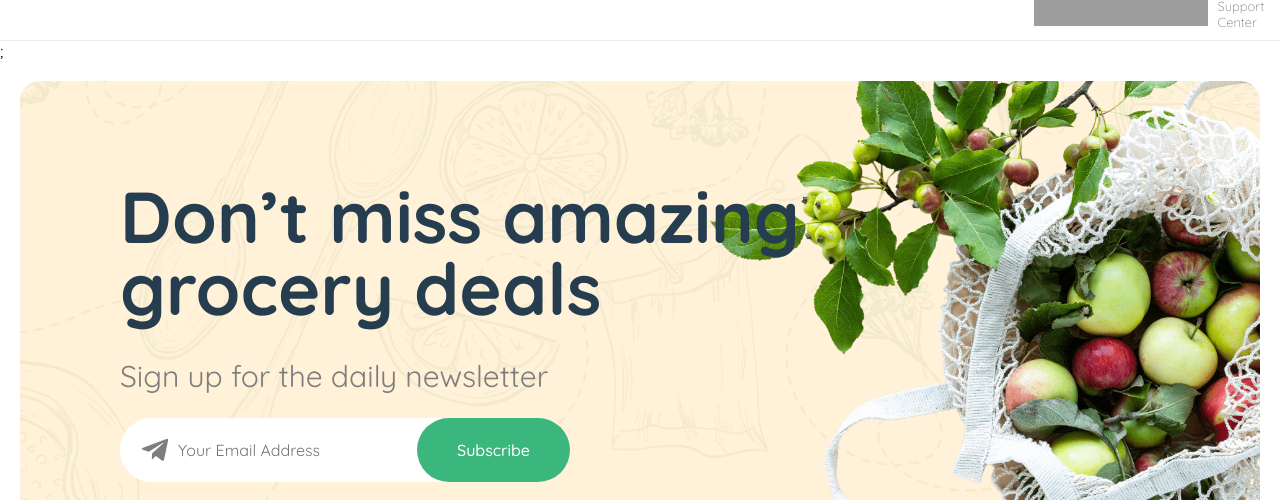
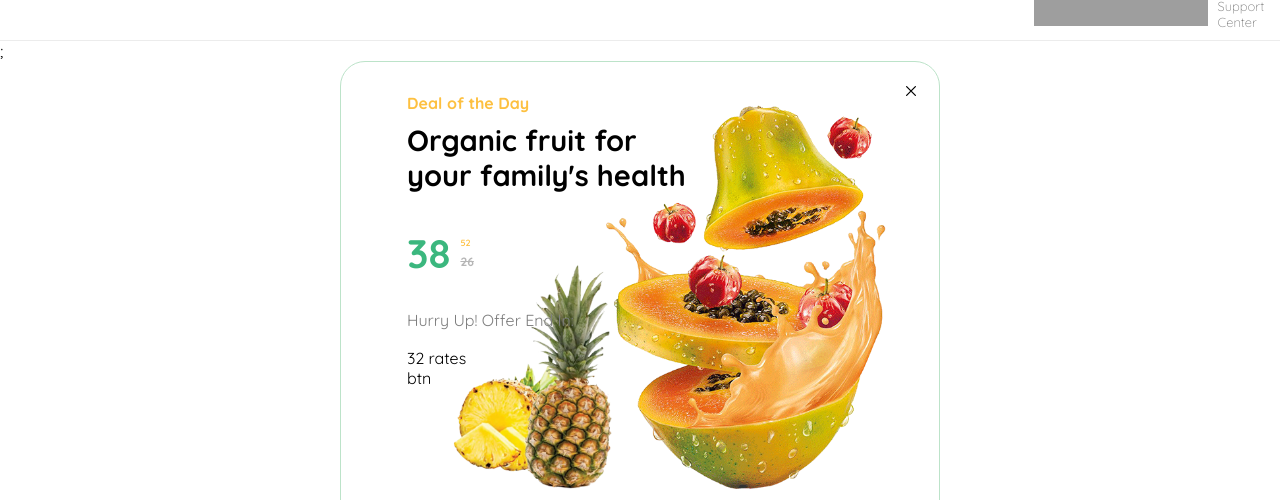
Before and after one commit to mohammadalemustafa/ecommerce_web, a React (Vite) app: page /home in a window 1280 px wide. Shown: the part 300-800 px from the top of the page. Built offline with nearby package versions, Linux system fonts and the light colour scheme; grey boxes are pictures that could not be loaded.

Commit message:
modal Add

```diff
--- a/src/Modal/index.jsx
+++ b/src/Modal/index.jsx
@@ -1,20 +1,48 @@
 import React from "react";
 import styles from "./index.module.css";
 import { IoCloseOutline } from "react-icons/io5";
+import { first_poster } from "../data/first_poster";
 
 const Modal = () => {
   return (
     <div className={styles.Container}>
       <div className={styles.modal_content}>
+        <div className={styles.close}>
+          <IoCloseOutline size={20} />
+        </div>
         <div className={styles.modal_body}>
-          <p>
-            <IoCloseOutline />
-          </p>
           <div className={styles.modal_Poster}>
-            Lorem ipsum dolor sit amet consectetur adipisicing elit. Expedita
-            <div className={styles.modal_top}></div>
-            <div className={styles.modal_mid}></div>
-            <div className={styles.top_bot}></div>
+            {first_poster.map((it) => {
+              return (
+                <>
+                  <div key={it.id}>
+                    <div className={styles.modal_top}>{it.item1}</div>
+                    <div className={styles.modal_mid}>
+                      <h4>{it.item2}</h4>
+                      <div className={styles.row}>
+                        <div className={styles.box}>
+                          <div className={styles.price}>{it.item3}</div>
+                          <div>
+                            <div className={styles.price_mini_1}>
+                              {it.item4}
+                            </div>
+                            <div className={styles.price_mini_2}>
+                              {it.item5}
+                            </div>
+                          </div>
+                        </div>
+                      </div>
+                    </div>
+                    <div className={styles.modal_bot}>
+                      <p>{it.item6}</p>
+                      {/* <div>Hurry Up! Offer End In:</div> */}
+                      <div>{it.item7}</div>
+                      <div>{it.item8}</div>
+                    </div>
+                  </div>
+                </>
+              );
+            })}
           </div>
         </div>
       </div>
--- a/src/Modal/index.module.css
+++ b/src/Modal/index.module.css
@@ -1,51 +1,100 @@
-/* .Container{
-    max-width: 1200px !important;
-    border-radius: 0px;
-    overflow: hidden;
-    border: 0;
-    margin: auto !important;
-    top: 50%;
-    transform: translateY(-50%) !important;
-
-    border-radius: 25px;
+.Container{
+    width: 600px;
+    margin: 0 auto;
 }
 
 .modal_content{
-    display: flex;
+    position: relative;
     border-radius: 25px;
-    padding: 25px;
-    border: 1px solid #BCE3C9;
-}
-.modal_body{
-    width: 600px;
-    height: 500px;
-    margin: auto !important;
-    position: relative;
-    background: #fff;
-    display: flex;
-    border-radius: 25px;
-    padding: 25px;
+    padding: 20px;
     border: 1px solid #BCE3C9;
 }
 
-p{
-    position: absolute;
-    right: 0;
+.modal_body{
+    padding: 12px;
+
 }
 
+.close{
+    position: absolute;
+    top: 15px;
+    right: 15px;
+    padding: 3.5px;
+}
 .modal_Poster{
-    width: 100%;
-    height: 100%;
-    display: flex;
-    align-items: center;
-    justify-content: space-between;
+    width: 500px;
+    height: 400px;
+    margin: 0 0 0 auto;
+    background-image: url(../assets/Modal_poster.png);
+    background-position: center;
+    background-size: cover;
+    background-repeat: no-repeat
+}
+
+.modal_top{
+    font-size: 16px;
+    color: #FDC040;
+    margin-bottom: 10px;
+    font-weight: 700;
+    line-height: 1.2;
 }
 
 
-.modal_Poster{
+.modal_mid{
+    width: 100%;
+}
 
-    background-image: url(../assets/Modal_poster.png);
-    background-position: center;
-    background-repeat: no-repeat;
-    background-size: cover;
-} */
+.modal_mid h4{
+    max-width: 57%;
+    margin-bottom: 20px;
+    font-size: 29px;
+    line-height: 1.23;
+    font-weight: 700;
+    line-height: 1.2;
+}
+
+.modal_mid .row{
+    display: flex;
+
+}
+
+.modal_mid .row .box{
+    display: flex;
+    align-items: center;
+    margin: 15px 0 30px 0;
+}
+
+.box .price{
+    font-size: 40px;
+    text-decoration: none;
+    font-weight: 900;
+    color: #3BB77E;
+}
+
+.price_mini_1{
+    font-size: 9px !important;
+    font-weight: 600;
+    margin-left: 10px;
+    margin-bottom: 6px;
+    display: block;
+    color: #FDC040;
+}
+.price_mini_2{
+    text-decoration: line-through;
+    color: #B6B6B6;
+    margin-left: 10px;
+    font-size: 12px;
+    font-weight: 700;
+    display: block;
+}
+
+.modal_bot{
+    width: 100%;
+}
+.modal_bot p{
+    margin-bottom: 16px;
+    font-size: 1rem;
+    font-weight: 400;
+    line-height: 24px;
+    color: #7E7E7E;
+}
--- /dev/null
+++ b/src/data/first_poster.js
@@ -0,0 +1,3 @@
+export const first_poster = [
+    { id: 1, item1: "Deal of the Day", item2: "Organic fruit for your family's health", item3: "38", item4: "52", item5: "26", item6: "Hurry Up! Offer End In:", item7: "32 rates", item8: "btn" }
+]
--- a/src/pages/Invoice/index.jsx
+++ b/src/pages/Invoice/index.jsx
@@ -63,8 +63,38 @@ const Invoice = () => {
                 </table>
               </div>
               <div className={styles.botCont}>
-                {/* Lorem ipsum dolor sit amet consectetur adipisicing elit.
-                Voluptatibus, mollitia! */}
+                <div className={styles.bot_row}>
+                  <div>
+                    <ul className={styles.ul_Note}>
+                      <li className={styles.note}>Important Note</li>
+                      <li className={styles.Im_li}>
+                        All amounts shown on this invoice are in US dollars
+                      </li>
+                      <li className={styles.Im_li}>
+                        finance charge of 1.5% will be made on unpaid balances
+                        after 30 days.
+                      </li>
+                      <li className={styles.Im_li}>
+                        Once order done, money can't refund
+                      </li>
+                      <li className={styles.Im_li}>
+                        Delivery might delay due to some external dependency
+                      </li>
+                    </ul>
+                  </div>
+                  <div>
+                    <h4>Thank you for your business</h4>
+                    <p>AliThemes JSC</p>
+                    <div className={styles.follow}>
+                      <span>folloe us</span>
+                      <ul>
+                        <li>ins</li>
+                        <li>trr</li>
+                        <li>trr</li>
+                      </ul>
+                    </div>
+                  </div>
+                </div>
               </div>
             </div>
           </div>
--- a/src/pages/Invoice/index.module.css
+++ b/src/pages/Invoice/index.module.css
@@ -25,6 +25,7 @@
 }
 
 .table{
+    width: 100%;
     border: 1px solid #f3f3f3;
 }
 
@@ -45,3 +46,46 @@
     background: #f3f3f3;
     color: #535353 !important;
 }
+
+.botCont{
+    width: 100%;
+    display: flex;
+    align-items: center;
+    justify-content: space-between;
+    padding: 0px 150px 25px 150px;
+    font-size: 15px;
+    border-bottom: 1px solid #ececec;
+    margin-bottom: 50px;
+}
+
+.bot_row{
+    width: 100%;
+    display: flex;
+    justify-content: space-between;
+}
+
+.follow{
+    display: flex;
+    align-items: center;
+}
+
+.follow span{
+    margin-right: 15px;
+}
+.follow ul{
+    display: flex;
+}
+
+.follow ul li{
+    margin: 0 10px;
+
+}
+.Im_li{
+    margin-bottom: 5px;
+    font-size: 13px !important;
+}
+.note{
+    font-size: 16px;
+    margin-bottom: 12px;
+    font-weight: 500;
+}
--- a/src/routes/Public/index.jsx
+++ b/src/routes/Public/index.jsx
@@ -8,11 +8,13 @@ import { carddata } from "../../data/aboutpCartdata";
 import { secondlastdata } from "../../data/Secondlast";
 import banner from "../../assets/banner2.png";
 import Banner2 from "../../components/Banner2";
+import Modal from "../../Modal";
 const Public = ({ element, onHover }) => {
   return (
     <main>
       <Header onHover={onHover} />
       <Navbar />
+      <Modal />
       {element}
       <Banner2
         it={{
--- a/src/ui/Icon/index.jsx
+++ b/src/ui/Icon/index.jsx
@@ -6,20 +6,26 @@ const Icon = ({ children, counter, name }) => {
   const reducer = (state, action) => {
     if (action.type === "ACCOUNT_HOVER") {
       return { ...state, accountHover: !state.accountHover };
-    }
-    else if (action.type === "CART_HOVER") {
+    } else if (action.type === "CART_HOVER") {
       return { ...state, cartHover: !state.cartHover };
     }
-  }
+  };
   const onHover = () => {
-    dispatch({ type: "ACCOUNT_HOVER" })
-  }
+    dispatch({ type: "ACCOUNT_HOVER" });
+  };
   const onCartHover = () => {
-    dispatch({ type: "CART_HOVER" })
-  }
-  const [state, dispatch] = useReducer(reducer, { accountHover: false, cartHover: false })
+    dispatch({ type: "CART_HOVER" });
+  };
+  const [state, dispatch] = useReducer(reducer, {
+    accountHover: false,
+    cartHover: false,
+  });
   return (
-    <div onMouseEnter={(!counter && onHover) || (name === "Cart" && onCartHover)} onMouseLeave={(!counter && onHover) || (name === "Cart" && onCartHover)} className={styles.icon}>
+    <div
+      onMouseEnter={(!counter && onHover) || (name === "Cart" && onCartHover)}
+      onMouseLeave={(!counter && onHover) || (name === "Cart" && onCartHover)}
+      className={styles.icon}
+    >
       {state.accountHover && <AccountDrop />}
       {state.cartHover && <CartDrop />}
       <div className={styles.left}>
```
